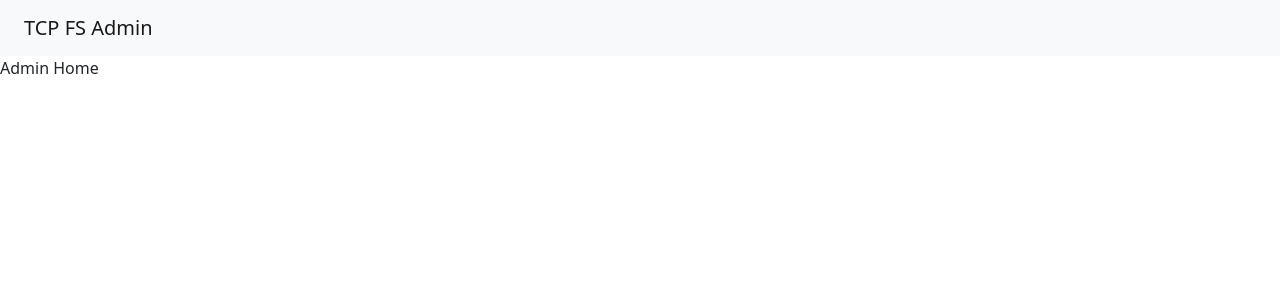
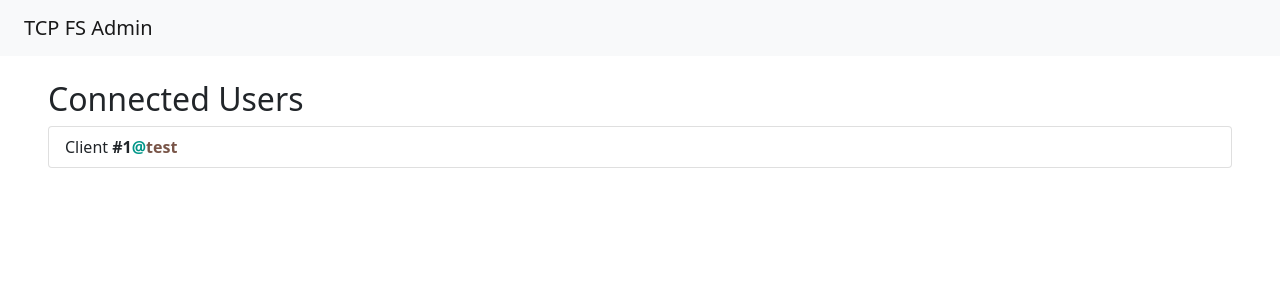
Before and after one commit to tobiasbriones/ep-file-system, a Vue app in the folder admin/: page / in a window 1280 px wide. Shown: the top 300 px of the page. Built offline with nearby package versions, Linux system fonts and the light colour scheme.

Commit message:
Add component AdminUsers

```diff
--- a/admin/src/components/Home.vue
+++ b/admin/src/components/Home.vue
@@ -1,16 +1,24 @@
 <template>
-  Admin Home
+  <div class="px-5 py-4">
+    <AdminUsers :users="users" />
+  </div>
 </template>
 
 <script>
+import AdminUsers from '@/components/Users';
+
 export default {
   name: 'AdminHome',
-  props: {
-    msg: String
+  components: { AdminUsers },
+  data() {
+    return {
+      users: [
+        {
+          id: 1,
+          channel: 'test'
+        }
+      ]
+    };
   }
 };
 </script>
-
-<style scoped>
-
-</style>
--- /dev/null
+++ b/admin/src/components/Users.vue
@@ -0,0 +1,31 @@
+<template>
+  <h2>Connected Users</h2>
+  <ul class="list-group" v-for="user in users" v-bind:key="user.id">
+    <li class="list-group-item">
+      Client <strong>#{{ user.id }}</strong>
+      <span class="at">@</span>
+      <span class="channel">{{ user.channel }}</span>
+    </li>
+  </ul>
+</template>
+
+<script>
+export default {
+  name: 'AdminUsers',
+  props: {
+    users: []
+  }
+};
+</script>
+
+<style scoped>
+li > span.at {
+  font-weight: bold;
+  color: #009688;
+}
+
+li > span.channel {
+  font-weight: bold;
+  color: #795548;
+}
+</style>
```
